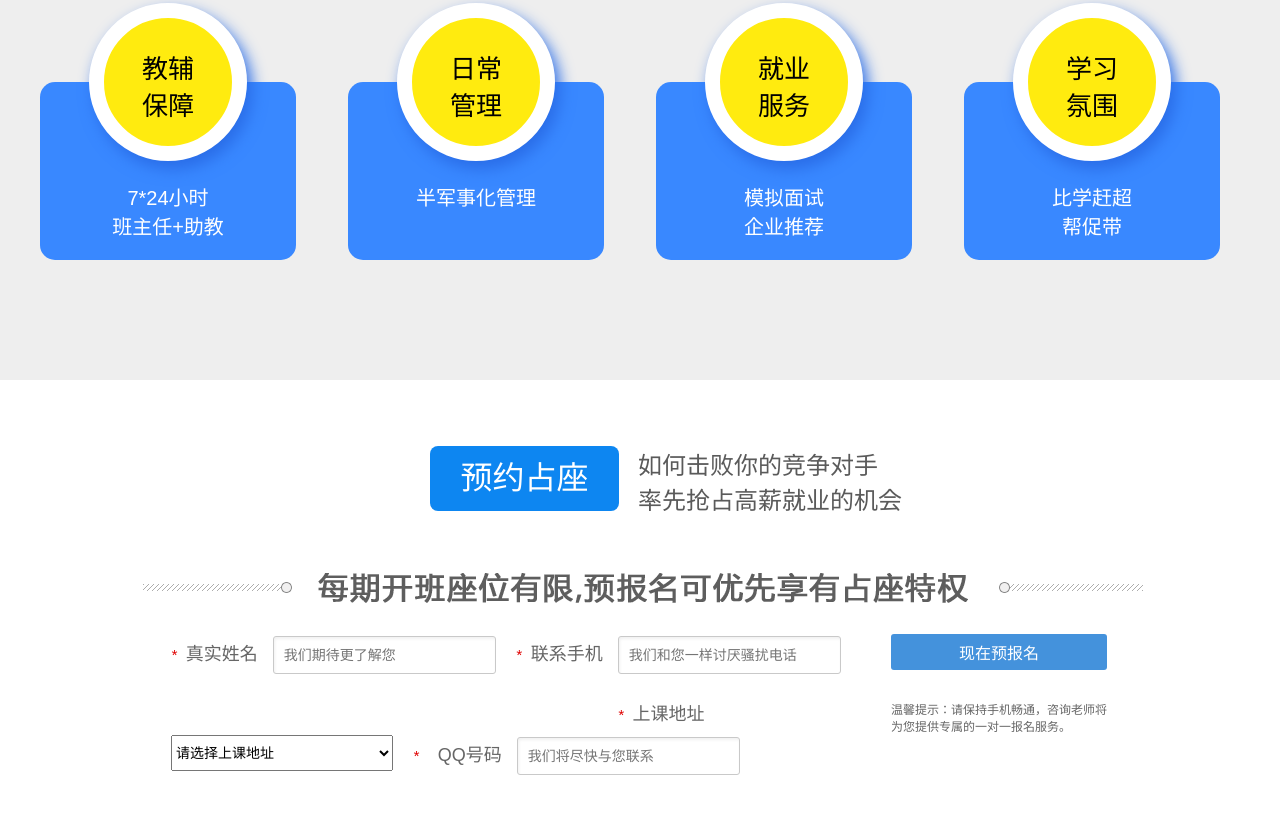
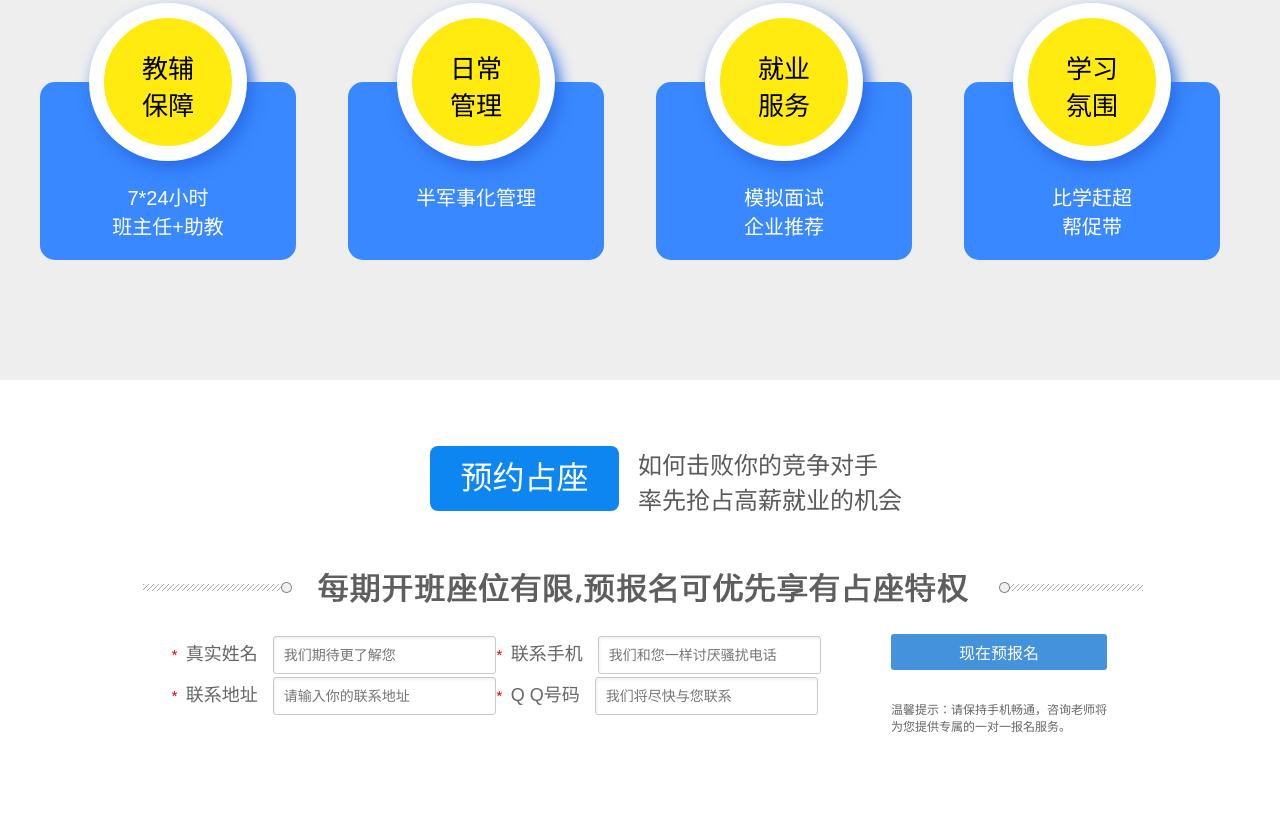
Before and after one commit to remind1209/remind1209.github.io, a plain HTML site: page testls/index.html in a window 1280 px wide. Shown: the part 8028-8842 px from the top of the page. Drawn offline with Linux system fonts and the light colour scheme.

Commit message:
我的作品

```diff
--- a/cloudls/css/index.less
+++ b/cloudls/css/index.less
@@ -1317,9 +1317,13 @@ a{
         width: 938px;
         margin: 25px auto;
         overflow: hidden;
-        .left {
+        .left{
           width: 720px;
+          height: 150px;
           float: left;
+          li{
+            float:left;
+          }
           .l_text {
             float: left;
             font-size: 18px;
@@ -1327,7 +1331,7 @@ a{
             padding-right: 15px;
             line-height: 40px;
           }
-          input {
+          input{
             float: left;
             width: 211px;
             padding: 10px 0;
@@ -1337,28 +1341,15 @@ a{
             box-shadow: inset 1px 2px 3px #f1f1f1;
             margin-top: 2px;
           }
-          select {
-            float: left;
+
+          i{
+            color:#e00000;
+            font-size:15px;
+            text-decoration:none;
+            line-height:41px;
+            padding-right:9px
           }
-          i {
-            color: #e00000;
-            font-size: 15px;
-            text-decoration: none;
-            line-height: 41px;
-            padding-right: 9px
-          }
-          .l_address, q {
-            position: relative;
-            top: 20px;
-          }
-          .l_qq {
-            position: relative;
-            top: 20px;
-            left: 20px;
-          }
-          .l_phone, .l_qq {
-            margin-left: 20px;
-          }
+
 
         }
         .right {
--- a/testls/css/index.less
+++ b/testls/css/index.less
@@ -954,7 +954,11 @@ a:hover{color:red}
       overflow: hidden;
       .left{
         width: 720px;
+        height: 150px;
         float: left;
+        li{
+          float:left;
+        }
         .l_text {
           float: left;
           font-size: 18px;
@@ -972,9 +976,7 @@ a:hover{color:red}
           box-shadow: inset 1px 2px 3px #f1f1f1;
           margin-top: 2px;
         }
-        select{
-          float: left;
-        }
+
         i{
           color:#e00000;
           font-size:15px;
@@ -982,18 +984,7 @@ a:hover{color:red}
           line-height:41px;
           padding-right:9px
         }
-        .l_address,q{
-          position: relative;
-          top:20px;
-        }
-        .l_qq{
-          position: relative;
-          top:20px;
-          left: 20px;
-        }
-        .l_phone,.l_qq{
-          margin-left: 20px;
-        }
+
 
       }
       .right {
--- a/testls/index.html
+++ b/testls/index.html
@@ -555,15 +555,11 @@
                                     <input type="text" placeholder="我们和您一样讨厌骚扰电话">
                                 </li>
                                 <li class="l_address">
-                                    <span class="l_text"><i>*</i>上课地址</span>
-                                    <select name="aid" id="address" style="width:222px; height:36px;">
-                                        <option value="">请选择上课地址</option>
-                                        <option value="3">上海校区</option>
-                                        <option value="19">深圳校区</option>
-                                    </select>
+                                    <span class="l_text"><i>*</i>联系地址</span>
+                                    <input type="text" placeholder="请输入你的联系地址">
                                 </li>
                                 <li class="l_qq">
-                                    <span class="l_text"><i>*</i>&nbsp;&nbsp;QQ号码</span>
+                                    <span class="l_text"><i>*</i>Q Q号码</span>
                                     <input type="text" placeholder="我们将尽快与您联系" >
                                 </li>
                             </ul>
```
Also changed, not shown: cloudls/index.html (+3 -7 lines), cloudls/css/index.css, testls/css/index.css.
